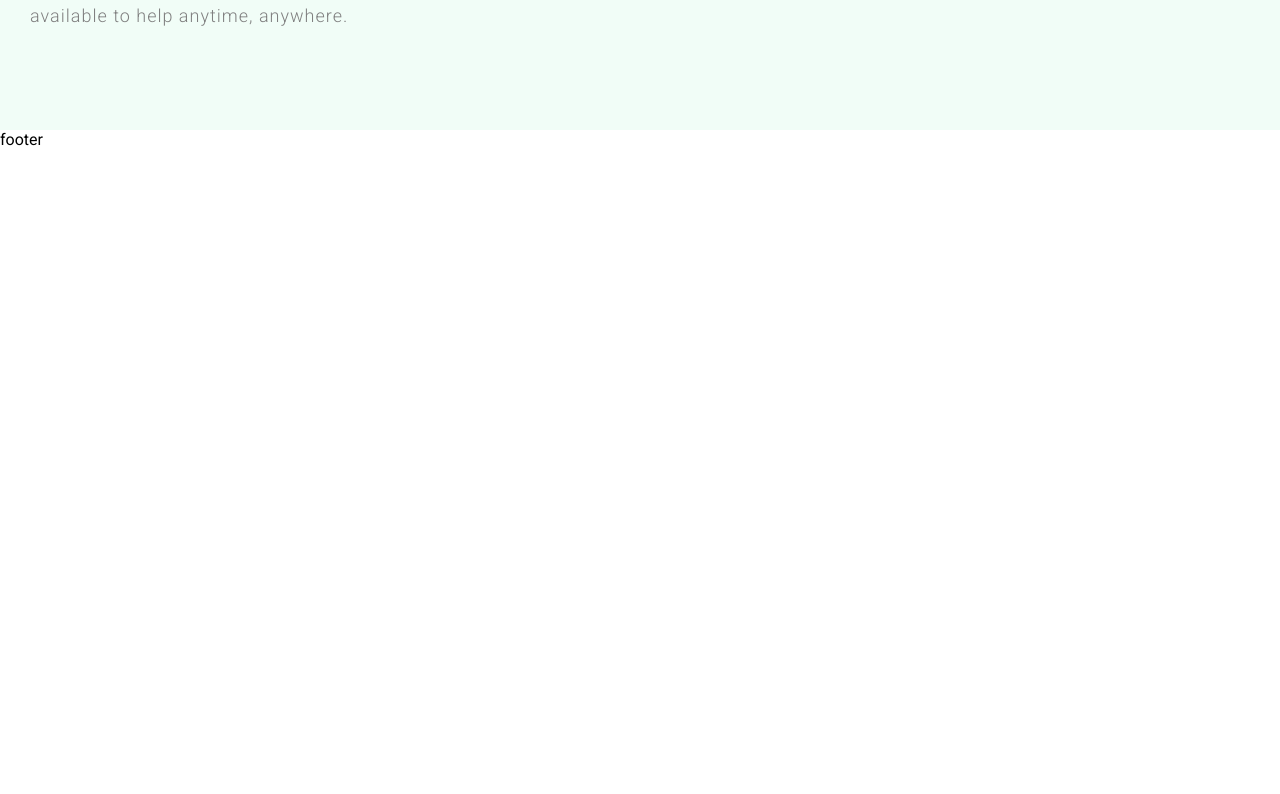
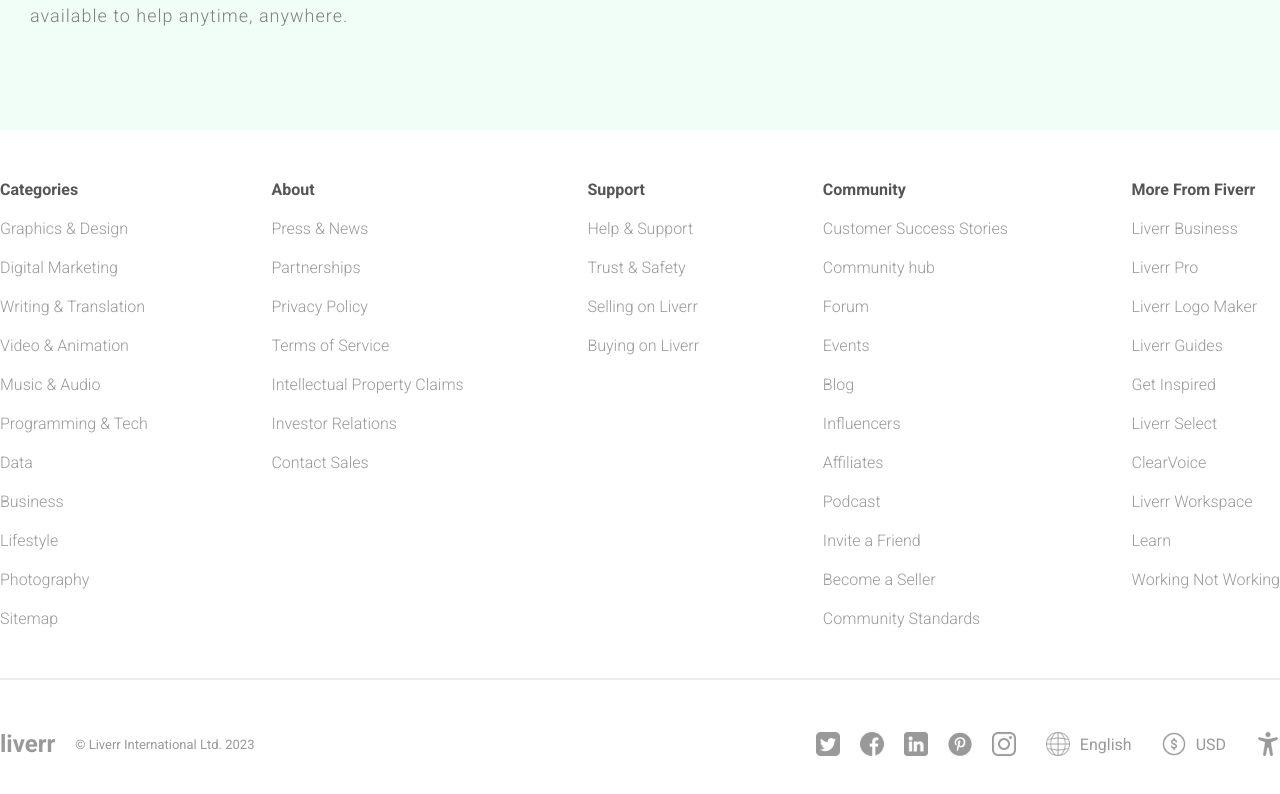
Before and after one commit to Kugisaki1704/Fiverr, a React (Vite) app in the folder fullstack/: page / in a window 1280 px wide. Shown: the part 1854-2648 px from the top of the page. Before the commit the page ends 2003 px from the top, so only its background shows below. Built offline with nearby package versions, Linux system fonts and the light colour scheme; a small style sheet from the web is missing.

Commit message:
footer completed

```diff
--- a/fullstack/src/components/footer/Footer.jsx
+++ b/fullstack/src/components/footer/Footer.jsx
@@ -1,12 +1,98 @@
-import React from 'react';
-import './Footer.scss'
+import React from "react";
+import "./Footer.scss";
 
-const Footer = () => {
+function Footer() {
   return (
-    <div className='footer'>
-      footer
+    <div className="footer">
+      <div className="container">
+        <div className="top">
+          <div className="item">
+            <h2>Categories</h2>
+            <span>Graphics & Design</span>
+            <span>Digital Marketing</span>
+            <span>Writing & Translation</span>
+            <span>Video & Animation</span>
+            <span>Music & Audio</span>
+            <span>Programming & Tech</span>
+            <span>Data</span>
+            <span>Business</span>
+            <span>Lifestyle</span>
+            <span>Photography</span>
+            <span>Sitemap</span>
+          </div>
+          <div className="item">
+            <h2>About</h2>
+            <span>Press & News</span>
+            <span>Partnerships</span>
+            <span>Privacy Policy</span>
+            <span>Terms of Service</span>
+            <span>Intellectual Property Claims</span>
+            <span>Investor Relations</span>
+            <span>Contact Sales</span>
+          </div>
+          <div className="item">
+            <h2>Support</h2>
+            <span>Help & Support</span>
+            <span>Trust & Safety</span>
+            <span>Selling on Liverr</span>
+            <span>Buying on Liverr</span>
+          </div>
+          <div className="item">
+            <h2>Community</h2>
+            <span>Customer Success Stories</span>
+            <span>Community hub</span>
+            <span>Forum</span>
+            <span>Events</span>
+            <span>Blog</span>
+            <span>Influencers</span>
+            <span>Affiliates</span>
+            <span>Podcast</span>
+            <span>Invite a Friend</span>
+            <span>Become a Seller</span>
+            <span>Community Standards</span>
+          </div>
+          <div className="item">
+            <h2>More From Fiverr</h2>
+            <span>Liverr Business</span>
+            <span>Liverr Pro</span>
+            <span>Liverr Logo Maker</span>
+            <span>Liverr Guides</span>
+            <span>Get Inspired</span>
+            <span>Liverr Select</span>
+            <span>ClearVoice</span>
+            <span>Liverr Workspace</span>
+            <span>Learn</span>
+            <span>Working Not Working</span>
+          </div>
+        </div>
+        <hr />
+        <div className="bottom">
+          <div className="left">
+            <h2>liverr</h2>
+            <span>© Liverr International Ltd. 2023</span>
+          </div>
+          <div className="right">
+            <div className="social">
+              <img src="/img/twitter.png" alt="" />
+              <img src="/img/facebook.png" alt="" />
+              <img src="/img/linkedin.png" alt="" />
+              <img src="/img/pinterest.png" alt="" />
+              <img src="/img/instagram.png" alt="" />
+            </div>
+            <div className="link">
+              <img src="/img/language.png" alt="" />
+              <span>English</span>
+            </div>
+            <div className="link">
+              <img src="/img/coin.png" alt="" />
+              <span>USD</span>
+            </div>
+            <img src="/img/accessibility.png" alt="" />
+          </div>
+        </div>
+      </div>
     </div>
   );
-};
+}
 
 export default Footer;
--- a/fullstack/src/components/footer/Footer.scss
+++ b/fullstack/src/components/footer/Footer.scss
@@ -0,0 +1,71 @@
+.footer{
+    display: flex;
+    justify-content: center;
+    color: #999;
+    margin: 50px 0px;
+
+    img{
+        width: 24px;
+        height: 24px;
+    }
+    .container{
+        width: 1400px;
+
+        .top{
+            display: flex;
+            justify-content: space-between;
+
+            .item{
+                display: flex;
+                flex-direction: column;
+                gap: 20px;
+
+                h2{
+                    font-size: 16px;
+                    color: #555;
+                }
+                span{
+                    font-weight: 300;
+                }
+            }
+
+        }
+
+        hr{
+            margin: 50px 0px;
+            height: 0;
+            border: 1px solid rgb(237,235,235);
+        }
+        .bottom{
+            display: flex;
+            align-items: center;
+            justify-content: space-between;
+
+            .left{
+                display: flex;
+                align-items: center;
+                gap: 20px;
+                span{
+                    font-size: 13px;
+                }
+            }
+            .right{
+                display: flex;
+                align-items: center;
+                gap: 30px;
+
+                .social{
+                    display: flex;
+                    align-items: center;
+                    gap: 20px;
+                }
+
+                .link{
+                    display: flex;
+                    align-items: center;
+                    gap: 10px;
+                }
+            }
+        }
+    }
+}
```
